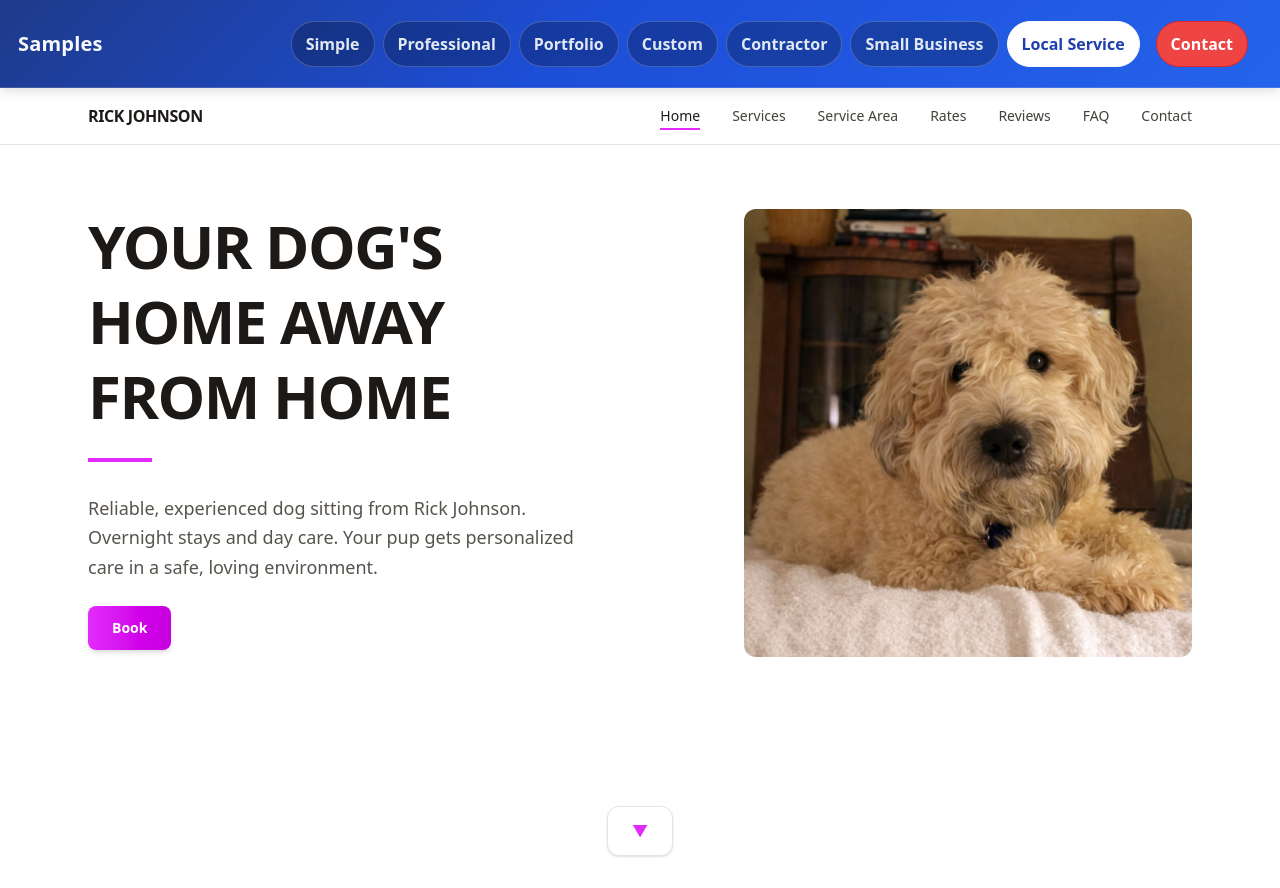
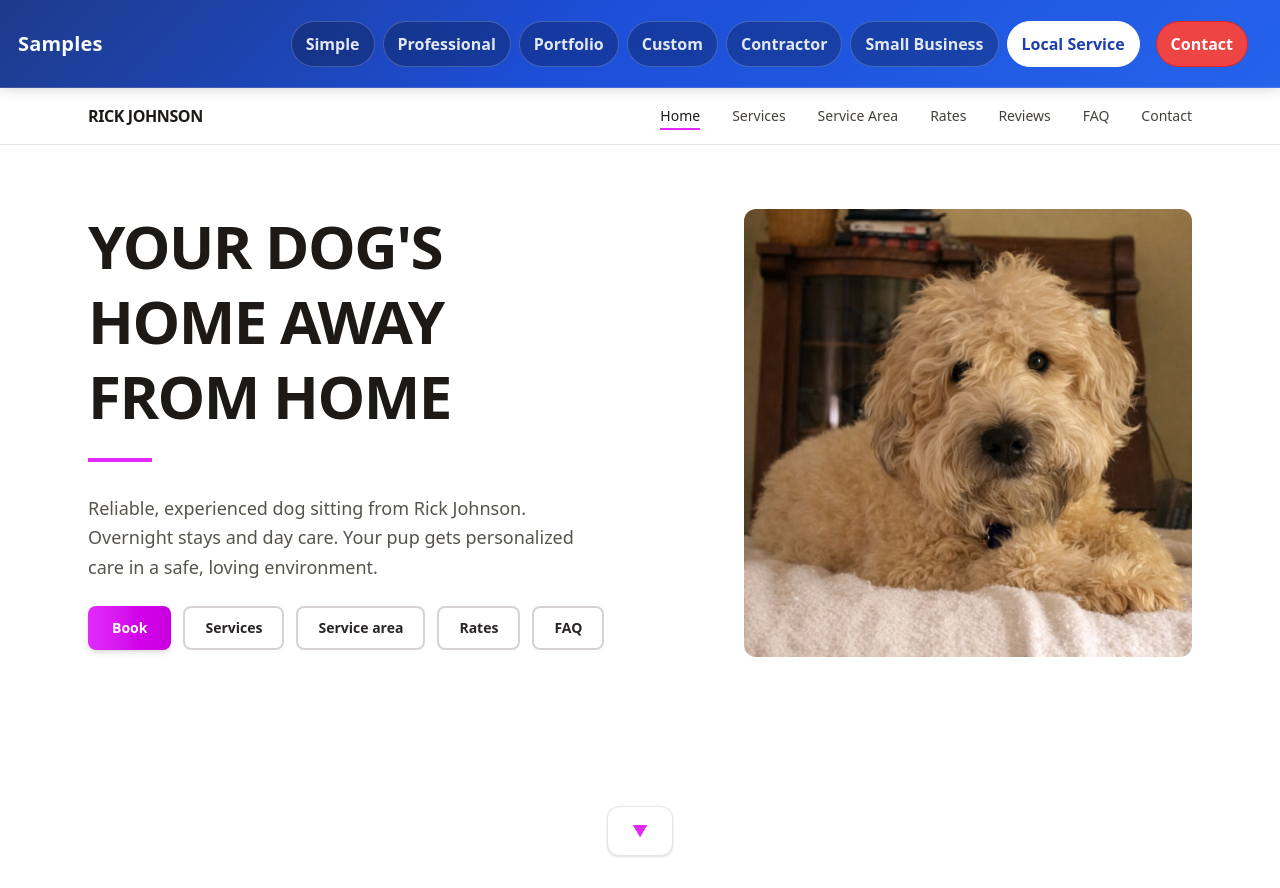
Before and after one commit to ConnerMcCarthy/conner-business-site, a Next.js app: page / in a window 1280 px wide. Both pictures are taken after a click on the button "Local Service". Built offline with nearby package versions, Linux system fonts and the light colour scheme.

Commit message:
add extra buttons to local-service home

```diff
--- a/app/designs/local-service-home.tsx
+++ b/app/designs/local-service-home.tsx
@@ -241,13 +241,43 @@ export default function CritterSitter() {
                 <p className="mt-4 max-w-lg text-sm leading-relaxed text-stone-600 sm:mt-6 sm:text-base md:mt-8 md:text-lg">
                   Reliable, experienced dog sitting from Rick Johnson. Overnight stays and day care. Your pup gets personalized care in a safe, loving environment.
                 </p>
+                <div className="mt-6 flex flex-wrap gap-3">
                   <button
                     type="button"
                     onClick={() => goToSection("contact")}
-                  className="mt-6 inline-block rounded-lg bg-gradient-to-r from-fuchsia-500 to-fuchsia-600 px-6 py-3 text-sm font-bold text-white shadow-md transition-all hover:from-fuchsia-600 hover:to-fuchsia-700"
+                    className="inline-block rounded-lg bg-gradient-to-r from-fuchsia-500 to-fuchsia-600 px-6 py-3 text-sm font-bold text-white shadow-md transition-all hover:from-fuchsia-600 hover:to-fuchsia-700"
                   >
                     Book
                   </button>
+                  <button
+                    type="button"
+                    onClick={() => goToSection("services")}
+                    className="inline-block rounded-lg border-2 border-stone-300 bg-white px-5 py-2.5 text-sm font-semibold text-stone-800 transition-all hover:border-fuchsia-300 hover:bg-fuchsia-50 hover:text-fuchsia-700"
+                  >
+                    Services
+                  </button>
+                  <button
+                    type="button"
+                    onClick={() => goToSection("servicearea")}
+                    className="inline-block rounded-lg border-2 border-stone-300 bg-white px-5 py-2.5 text-sm font-semibold text-stone-800 transition-all hover:border-fuchsia-300 hover:bg-fuchsia-50 hover:text-fuchsia-700"
+                  >
+                    Service area
+                  </button>
+                  <button
+                    type="button"
+                    onClick={() => goToSection("rates")}
+                    className="inline-block rounded-lg border-2 border-stone-300 bg-white px-5 py-2.5 text-sm font-semibold text-stone-800 transition-all hover:border-fuchsia-300 hover:bg-fuchsia-50 hover:text-fuchsia-700"
+                  >
+                    Rates
+                  </button>
+                  <button
+                    type="button"
+                    onClick={() => goToSection("faq")}
+                    className="inline-block rounded-lg border-2 border-stone-300 bg-white px-5 py-2.5 text-sm font-semibold text-stone-800 transition-all hover:border-fuchsia-300 hover:bg-fuchsia-50 hover:text-fuchsia-700"
+                  >
+                    FAQ
+                  </button>
+                </div>
               </div>
               <div className="relative aspect-square w-full max-w-[280px] flex-shrink-0 self-center overflow-hidden rounded-xl sm:max-w-sm md:max-w-md md:mt-0 md:self-start">
                 <Image
```
Lines whose indentation alone changed are shown as unchanged.
